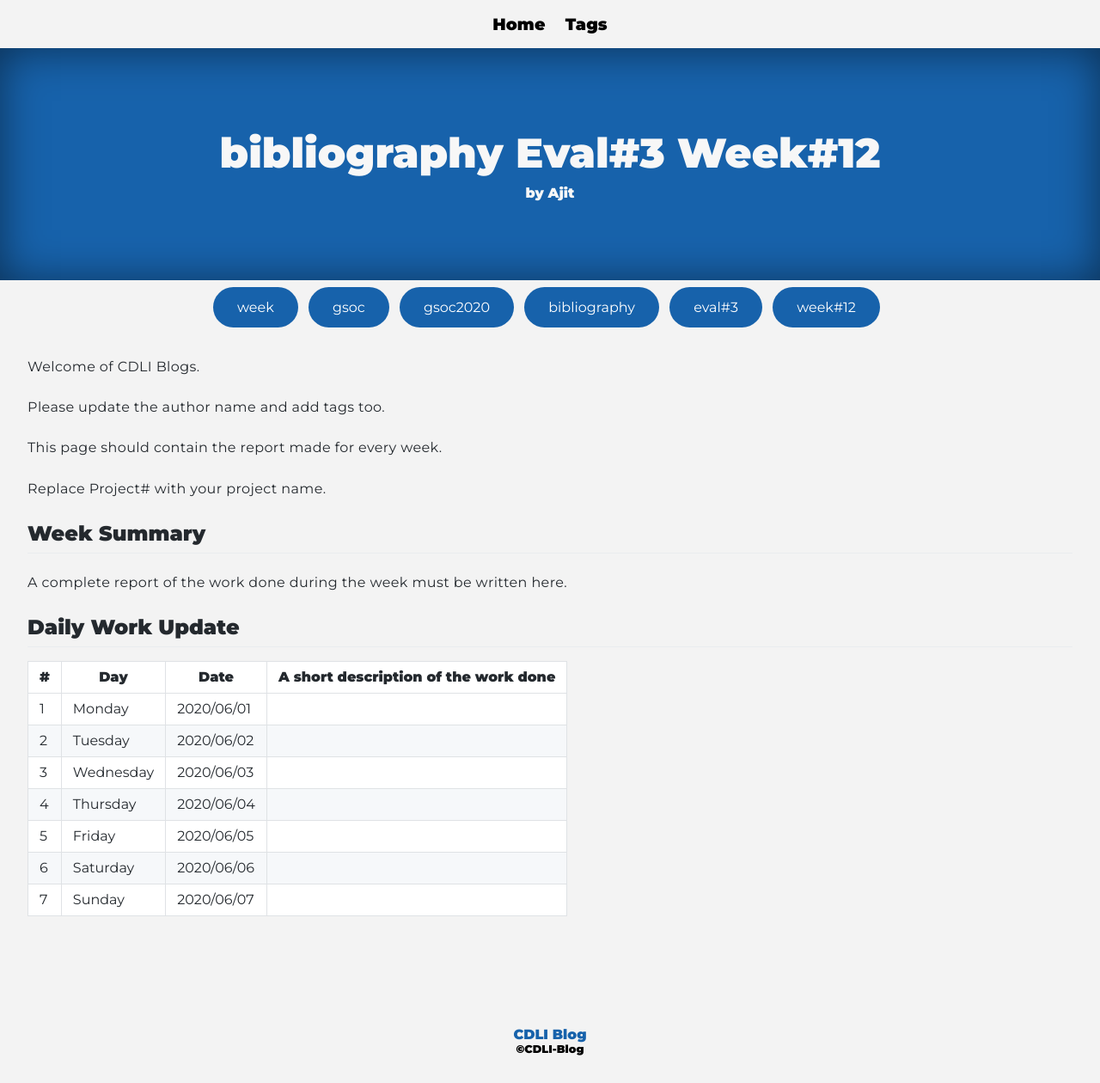
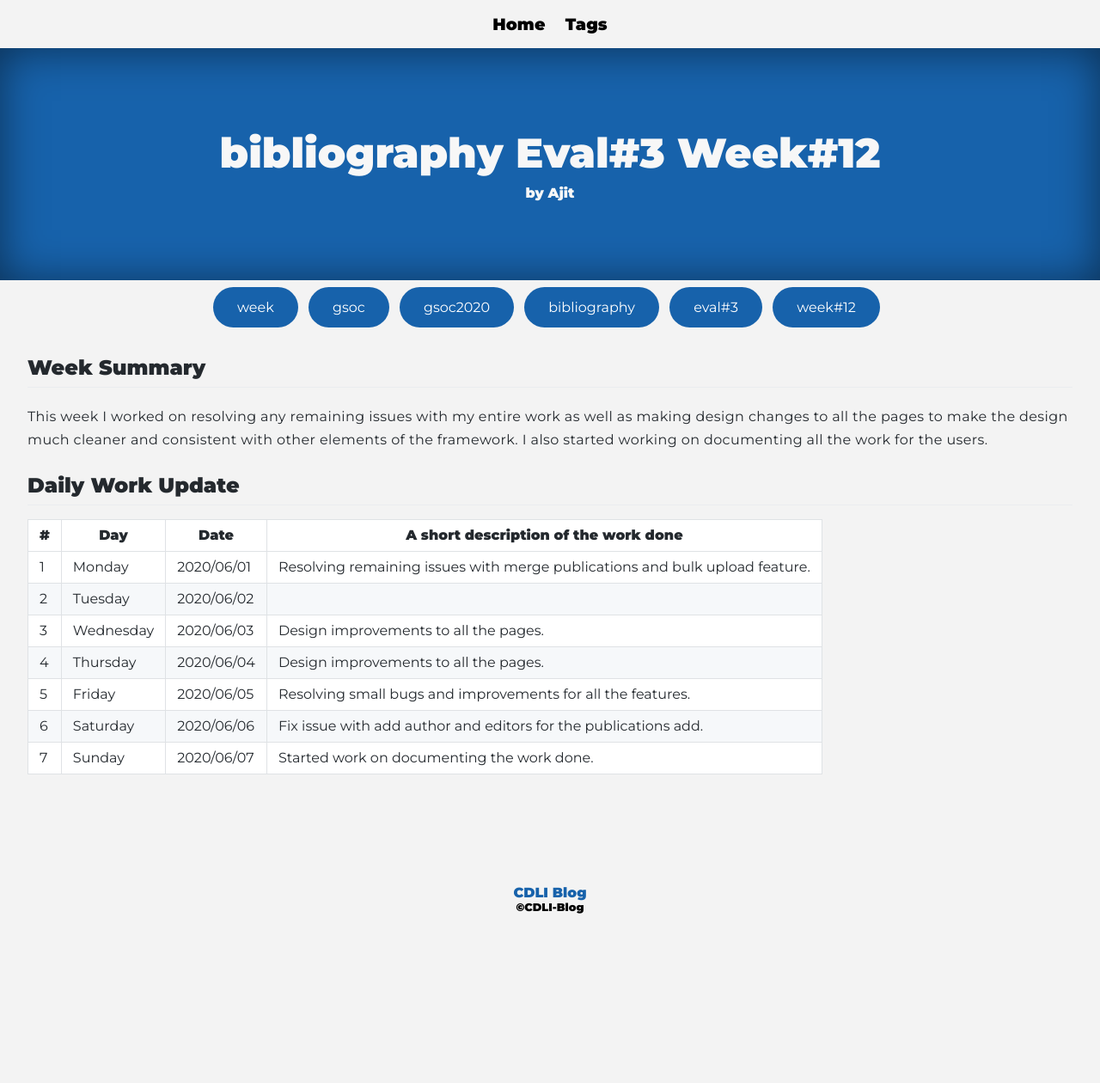
Before and after one commit to cdli-gh/blog, a Jekyll site: the page built from _blog/gsoc20/bibliography/posts/14_week12.md, in a window 1280 px wide. Shown: the whole page at 86% size. Built offline with Jekyll 4.4.1, drawn with Linux system fonts in a browser that asks for light colours; Markdown is read by kramdown in place of the engine named in the settings; after the commit the page ends 1095 px from its top, so only the background shows below that.

Commit message:
Update 14_week12.md

```diff
--- a/_blog/gsoc20/bibliography/posts/14_week12.md
+++ b/_blog/gsoc20/bibliography/posts/14_week12.md
@@ -4,27 +4,20 @@ title: bibliography Eval#3 Week#12
 author: "Ajit"
 tags: ["week","gsoc","gsoc2020","bibliography","eval#3","week#12"]
 ---
-Welcome of CDLI Blogs.
-
-Please update the author name and add tags too.
-
-This page should contain the report made for every week.
-
-Replace Project# with your project name.
 
 ## Week Summary
 
-A complete report of the work done during the week must be written here.
+This week I worked on resolving any remaining issues with my entire work as well as making design changes to all the pages to make the design much cleaner and consistent with other elements of the framework. I also started working on documenting all the work for the users.
 
 
 ## Daily Work Update
 
 |\#|Day|Date|A short description of the work done|
 |---	|---	|---	|---	|
-|1   	| Monday 	|   2020/06/01	|   	|
+|1   	| Monday 	|   2020/06/01	| Resolving remaining issues with merge publications and bulk upload feature.  	|
 |2   	| Tuesday  	|   2020/06/02	|   	|
-|3   	| Wednesday  	|  2020/06/03 	|   	|
-|4   	| Thursday  	|   2020/06/04	|   	|
-|5   	| Friday  	|   2020/06/05	|   	|
-|6   	| Saturday  	|   2020/06/06	|   	|
-|7   	| Sunday  	|   2020/06/07	|   	|
+|3   	| Wednesday  	|  2020/06/03 	| Design improvements to all the pages.  	|
+|4   	| Thursday  	|   2020/06/04	| Design improvements to all the pages.  	|
+|5   	| Friday  	|   2020/06/05	| Resolving small bugs and improvements for all the features.  	|
+|6   	| Saturday  	|   2020/06/06	| Fix issue with add author and editors for the publications add.  	|
+|7   	| Sunday  	|   2020/06/07	| Started work on documenting the work done.  	|
```
